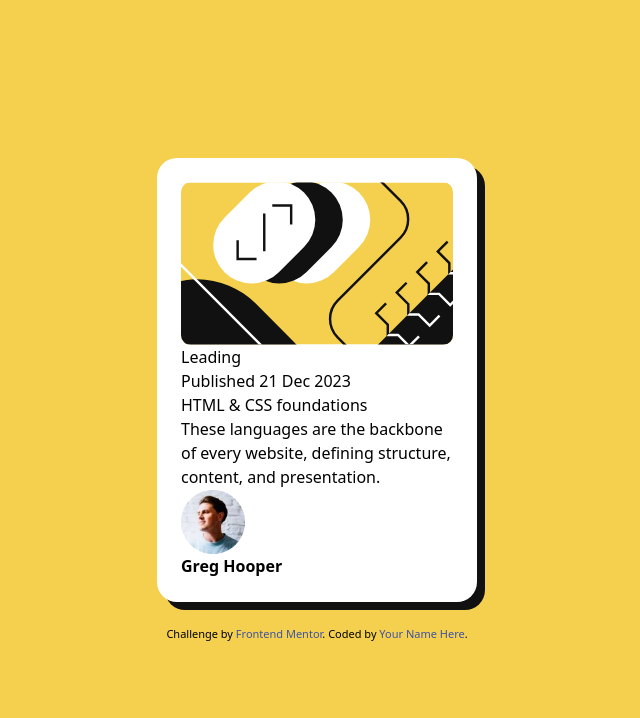
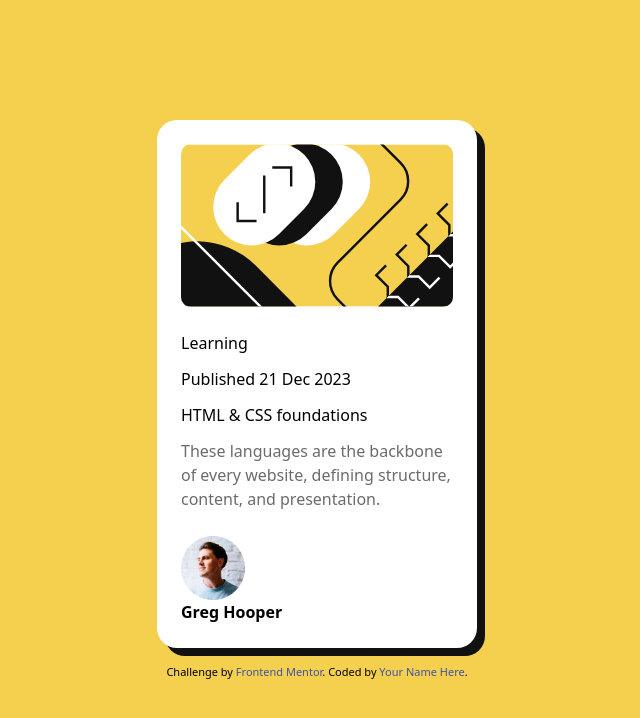
Before and after one commit to LuisCorreaDv/Blog-preview-card-challenge, a website: page index.html in a window 1280 px wide. Shown: the whole page, without its empty margins (323-963 px from the left). Drawn offline with Linux system fonts and the light colour scheme.

Commit message:
Figtree fonts and content styling

```diff
--- a/index.html
+++ b/index.html
@@ -9,8 +9,19 @@
   <title>Frontend Mentor | Blog preview card</title>
   <link href="./output.css" rel="stylesheet">
 
+  <!-- Figtree Extra Bold -->
+  <link rel="preconnect" href="https://fonts.googleapis.com">
+  <link rel="preconnect" href="https://fonts.gstatic.com" crossorigin>
+  <link href="https://fonts.googleapis.com/css2?family=Figtree:ital,wght@0,300..900;1,300..900&display=swap" rel="stylesheet">
+
   <!-- Feel free to remove these styles or customise in your own stylesheet 👍 -->
   <style>
+
+  .figtree-fonts {
+    font-family: "Figtree", sans-serif;
+    font-optical-sizing: auto;
+    font-style: normal;
+  }
 
     .attribution { font-size: 11px; text-align: center; }
     .attribution a { color: hsl(228, 45%, 44%); }
@@ -18,18 +29,30 @@
     .shadow{
       box-shadow: 8px 8px 0px 0px rgba(17,17,17);
     }
+
+    .article__description{
+      text-align: left;
+      color: #6B6B6B;
+      font-size: 16px;
+      line-height: 150%;
+      letter-spacing: 0px;
+      font-weight: 500;
+    }
   </style>
 </head>
-<body class="bg-yellow h-screen flex flex-wrap flex-col justify-center" style="align-items: center; gap: 24px;">
-  <div class="bg-white max-w-xs flex flex-col p-6 shadow" style="border-radius: 20px;">
+<body class="bg-yellow h-screen flex flex-wrap flex-col justify-center" style="align-items: center;">
+  <div class="bg-white max-w-xs flex flex-col p-6 shadow gap-6" style="border-radius: 20px; margin-bottom: 16px;">
     <figure class="overflow-hidden rounded-lg">
       <img src="./assets/images/illustration-article.svg" alt="illustration-article" class="w-full h-auto rounded-lg" style="border-radius: 10px;">
     </figure>
-    <article>
-      <span>Leading</span>
-      <p>Published 21 Dec 2023</p>
-      <h1>HTML & CSS foundations</h1>
-      <p>These languages are the backbone of every website, defining structure, content, and presentation.</p>
+    <article style="margin: 0; padding: 0;">
+      <span href="#">
+        Learning
+      </span>
+      <p style="margin-bottom: 12px; margin-top: 12px;">Published 21 Dec 2023</p>
+      <h1 class="article__title" style="margin-bottom: 12px;">HTML & CSS foundations</h1>
+      <p class="article__description">These languages are the backbone of every website, defining structure, content, and
+        presentation.</p>
     </article>
     <footer>
       <img src="./assets/images/image-avatar.webp" alt="image avatar">
```
